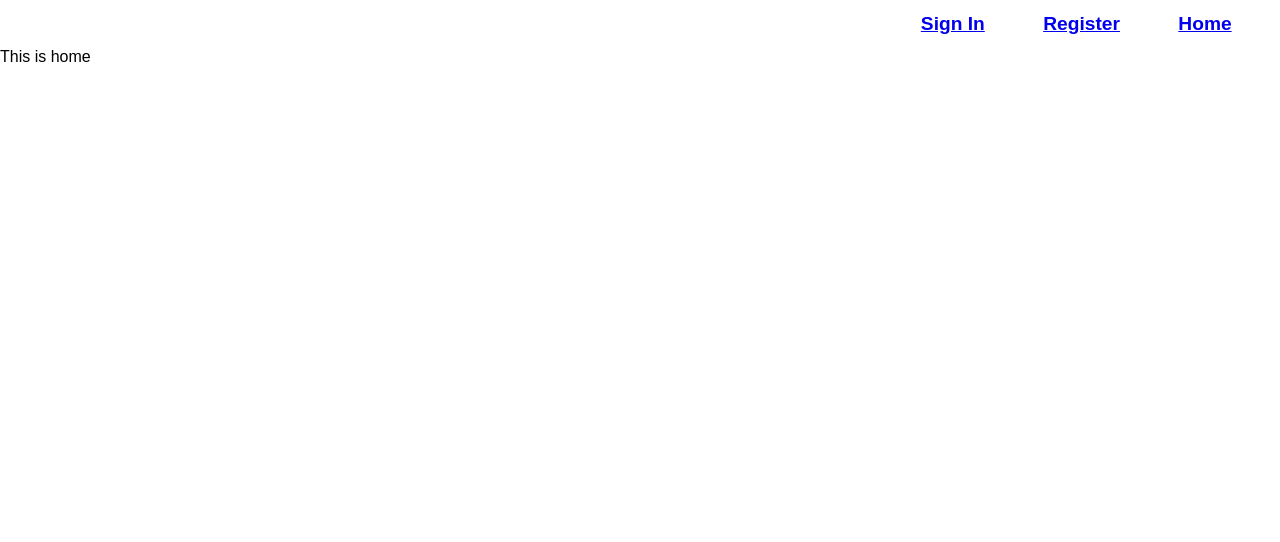
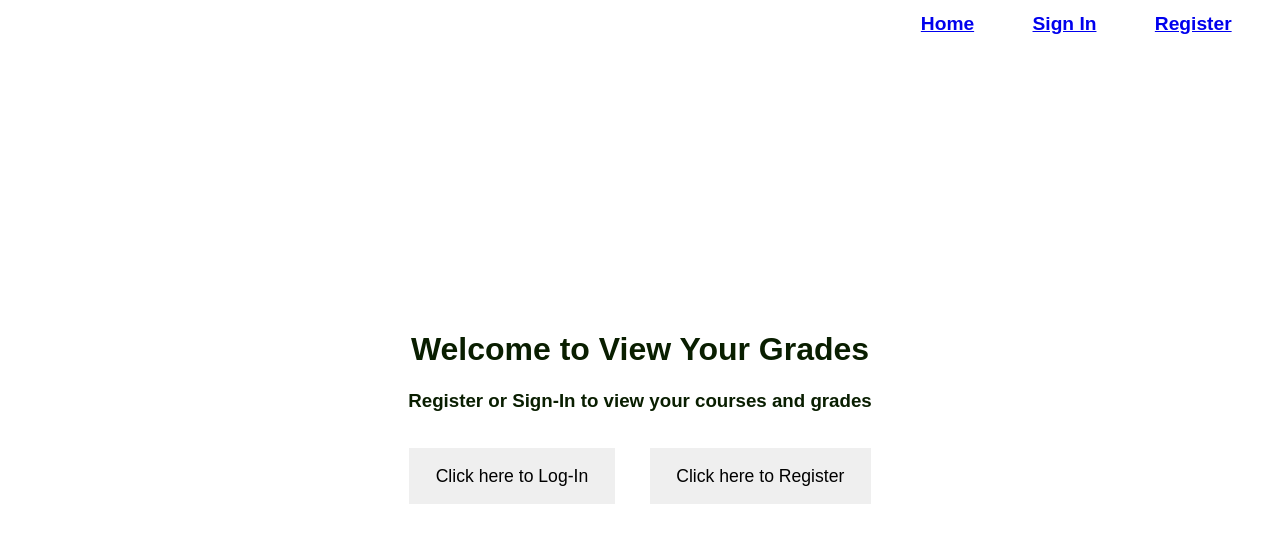
Before and after one commit to OliviaSchwartz/Transcript-Hackathon-Front, a React (Create React App) app: page / in a window 1280 px wide. Shown: the top 542 px of the page. Built offline with nearby package versions, Linux system fonts and the light colour scheme.

Commit message:
Home page

```diff
--- a/src/App.css
+++ b/src/App.css
@@ -10,6 +10,7 @@
   cursor: pointer;
   padding: 1em 1.5em;
   font-size: 1.1rem;
+  margin: 1em;
 }
 
 
--- a/src/components/Nav.jsx
+++ b/src/components/Nav.jsx
@@ -18,9 +18,9 @@
 
     const publicOptions = (
       <nav>
-        <Link to="/">Home</Link>
          <Link to="/register">Register</Link>
         <Link to="/login">Sign In</Link>
+        <Link to="/">Home</Link>
       </nav>
     )
 
--- a/src/pages/Home.js
+++ b/src/pages/Home.js
@@ -1,5 +1,24 @@
+import { useNavigate } from 'react-router-dom'
+
 const Home = () => {
-  return <div>This is home</div>
+  let navigate = useNavigate()
+  return (
+    <div className="home-container col">
+      <div>
+        <h1 className="welcome-message">Welcome to View Your Grades</h1>
+        <h3>Register or Sign-In to view your courses and grades</h3>
+        <section className="welcome-signin">
+          <button onClick={() => navigate('/login')}>
+            {' '}
+            Click here to Log-In
+          </button>
+          <button onClick={() => navigate('/register')}>
+            Click here to Register
+          </button>
+        </section>
+      </div>
+    </div>
+  )
 }
 
 export default Home
--- a/src/pages/Register.js
+++ b/src/pages/Register.js
@@ -41,7 +41,7 @@
               onChange={handleChange}
               name="name"
               type="text"
-              placeholder="John Smith"
+              placeholder="Amy Adams"
               value={formValues.name}
               required
             />
--- a/src/pages/Students.js
+++ b/src/pages/Students.js
@@ -0,0 +1,5 @@
+const Students = () => {
+  return <div className="student-information">This is list of students</div>
+}
+
+export default Students
```
Also changed, not shown: package.json (+15 -1 lines), src/components/AddStudent.jsx (deleted).
